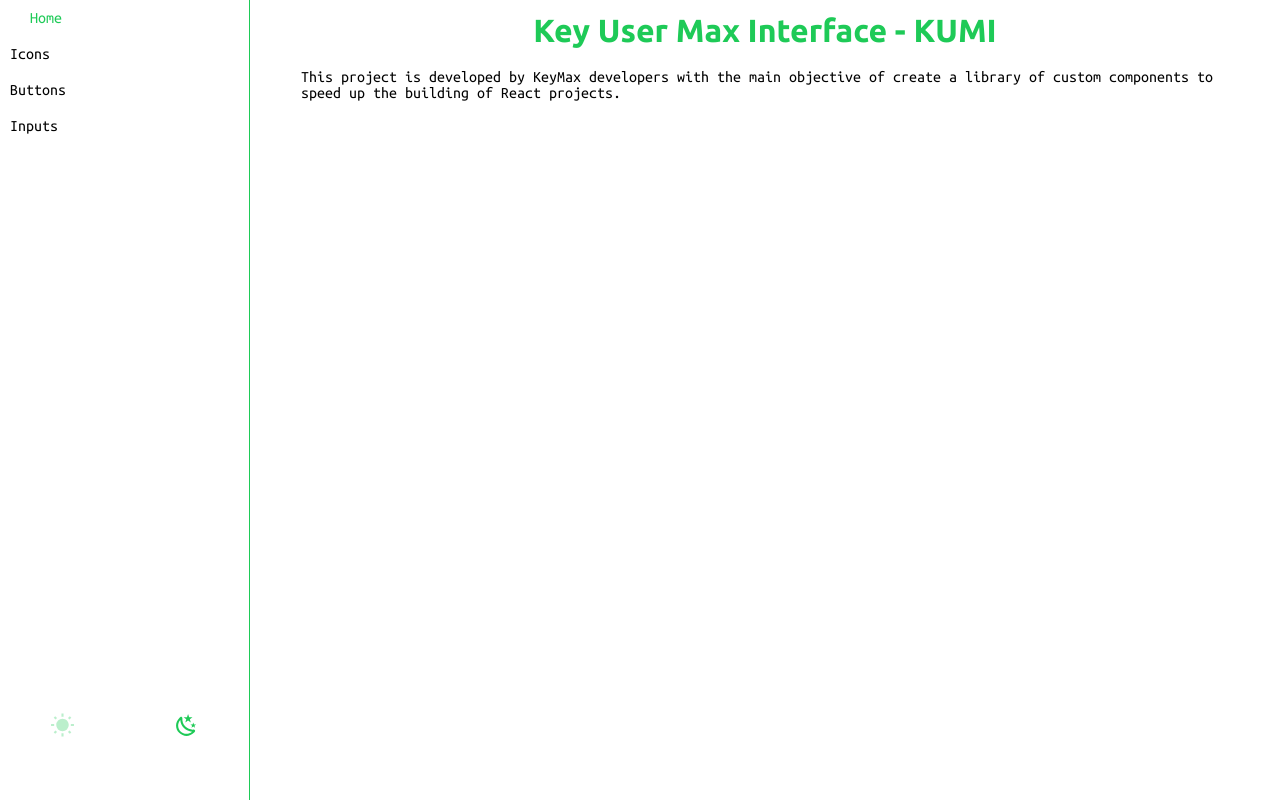
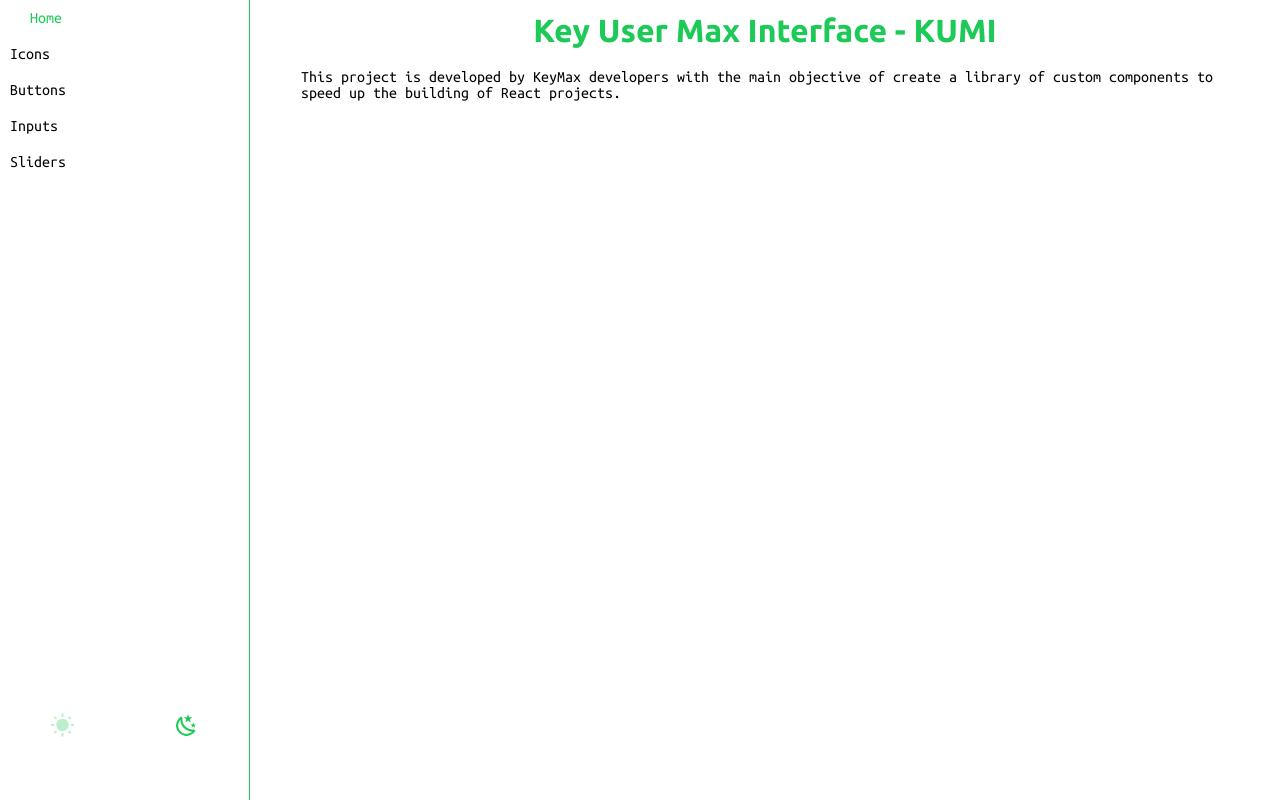
Before and after one commit to KeyMax-Dev/kumi, a React app: page / in a window 1280 px wide. Built offline with nearby package versions, Linux system fonts and the light colour scheme.

Commit message:
:sparkles: Created base of slider.

```diff
--- a/src/app/app.tsx
+++ b/src/app/app.tsx
@@ -7,6 +7,7 @@ import ButtonsPage from './pages/buttons';
 import HomePage from './pages/home';
 import IconsPage from './pages/icons';
 import InputsPage from './pages/inputs';
+import SlidersPage from './pages/sliders';
 import { RouterPaths } from './utils/constants';
 
 const App = (): JSX.Element => {
@@ -21,6 +22,7 @@ const App = (): JSX.Element => {
                     <Route component={IconsPage} path={RouterPaths.Icons.path} />
                     <Route component={ButtonsPage} path={RouterPaths.Buttons.path} />
                     <Route component={InputsPage} path={RouterPaths.Inputs.path} />
+                    <Route component={SlidersPage} path={RouterPaths.Sliders.path} />
                 </Switch>
             </Main>
         </HashRouter>
--- /dev/null
+++ b/src/app/pages/sliders/index.tsx
@@ -0,0 +1,20 @@
+import Page from 'app/components/page';
+import { Slider } from 'lib';
+import React from 'react';
+
+const Strings = {
+    Heading: {
+        MainTitle: 'Sliders',
+    },
+};
+
+const SlidersPage = (): JSX.Element => {
+    return (
+        <Page>
+            <h1>{Strings.Heading.MainTitle}</h1>
+            <Slider></Slider>
+        </Page>
+    );
+};
+
+export default SlidersPage;
--- a/src/app/utils/constants.ts
+++ b/src/app/utils/constants.ts
@@ -1,10 +1,11 @@
 import RouterPath from 'app/types/router-path';
 
-type RouterPathKeys = 'Home' | 'Icons' | 'Buttons' | 'Inputs';
+type RouterPathKeys = 'Home' | 'Icons' | 'Buttons' | 'Inputs' | 'Sliders';
 
 export const RouterPaths: { [key in RouterPathKeys]: RouterPath } = {
     Home: { name: 'Home', path: '/' },
     Icons: { name: 'Icons', path: '/icons' },
     Buttons: { name: 'Buttons', path: '/buttons' },
     Inputs: { name: 'Inputs', path: '/inputs' },
+    Sliders: { name: 'Sliders', path: '/sliders'}
 };
--- a/src/lib/src/components/index.ts
+++ b/src/lib/src/components/index.ts
@@ -4,3 +4,4 @@ export { GlobalStyle };
 export * from './icon';
 export * from './button';
 export * from './input';
+export * from './slider';
--- /dev/null
+++ b/src/lib/src/components/slider/index.tsx
@@ -0,0 +1,87 @@
+import { createClassName } from 'lib/src/utils';
+import React, { DragEvent, useEffect, useState, useRef } from 'react';
+import { SliderContainer, SliderTrackerElement, SliderTrackingRailElement } from './styles';
+
+interface SliderTrackerProps {
+    value?: number;
+    active?: boolean;
+}
+
+const SliderTracker = ({ value = 0, active = false }: SliderTrackerProps): JSX.Element => {
+    const [left, setLeft] = useState<number>(value);
+
+    useEffect(() => {
+        setLeft(value);
+    }, [value]);
+
+    return (
+        <SliderTrackerElement
+            className={createClassName(active ? ['slider', 'tracker', 'active'] : ['slider', 'tracker'])}
+            role="slider-tracker"
+            tabIndex={0}
+            style={{ left: `${left}%` }}
+        >
+            <label>{value}</label>
+        </SliderTrackerElement>
+    );
+};
+
+const getNewValue = (rect: DOMRect, clientX: number) => {
+    const { width, left } = rect;
+
+    const scale = width / 100;
+    const distance = clientX - left;
+
+    let result = Math.round(distance / scale);
+    if (result < 0) return 0;
+    if (result > 100) return 100;
+    return result;
+};
+
+export const Slider = (): JSX.Element => {
+    const [value, setValue] = useState<number>(0);
+    const [isFocused, setIsFocused] = useState<boolean>(false);
+    const containerRef = useRef<HTMLDivElement>(null);
+
+    const mouseDownHandler = (event: React.MouseEvent<HTMLDivElement>) => {
+        event.preventDefault();
+        setValue(getNewValue(event.currentTarget.getBoundingClientRect(), event.clientX));
+        setIsFocused(true);
+    };
+
+    const mouseMoveHandler = (event: MouseEvent) => {
+        if (!isFocused || !containerRef.current) return;
+        event.preventDefault();
+        setValue(getNewValue(containerRef.current.getBoundingClientRect(), event.clientX));
+    };
+
+    const stopMovementHandler = () => {
+        setIsFocused(false);
+    };
+
+    useEffect(() => {
+        if (!isFocused) return;
+        window.addEventListener('mousemove', mouseMoveHandler);
+        window.addEventListener('mouseup', stopMovementHandler);
+
+        return () => {
+            window.removeEventListener('mousemove', mouseMoveHandler);
+            window.removeEventListener('mouseup', stopMovementHandler);
+        };
+    });
+
+    return (
+        <SliderContainer
+            className={createClassName(['slider', 'container'])}
+            role="container"
+            onMouseDown={mouseDownHandler}
+            ref={containerRef}
+        >
+            <SliderTrackingRailElement
+                className={createClassName(['slider', 'tracking', 'rail'])}
+                role="slider-tracking-rail"
+            />
+            <SliderTracker value={value} active={isFocused} />
+        </SliderContainer>
+    );
+};
--- /dev/null
+++ b/src/lib/src/components/slider/styles.tsx
@@ -0,0 +1,63 @@
+import { ThemedComponentProps } from 'lib/src/types';
+import { getColorOrDefault } from 'lib/src/utils';
+import styled from 'styled-components';
+
+export const SliderContainer = styled.div`
+    position: relative;
+    min-width: 300px;
+    margin-top: 30px;
+    height: 30px;
+    display: flex;
+    justify-content: center;
+    align-items: center;
+
+    background-color: transparent;
+`;
+
+export const SliderTrackingRailElement = styled.div<ThemedComponentProps>`
+    flex: 1;
+    width: 100%;
+    height: 5px;
+    background-color: ${({ theme, color, invert }) => getColorOrDefault(theme, color, invert, 0.15)};
+    border-radius: ${({ theme }) => theme.borderRadius};
+`;
+
+export const SliderTrackerElement = styled.div<ThemedComponentProps>`
+    left: 0;
+    position: absolute;
+    width: 30px;
+    height: 30px;
+    margin-left: -15px;
+    background-color: ${({ theme, color, invert }) => getColorOrDefault(theme, color, !invert)};
+    border: 5px solid ${({ theme, color, invert }) => getColorOrDefault(theme, color, invert)};
+    border-radius: 50%;
+
+    display: flex;
+    justify-content: center;
+    align-items: center;
+
+    outline: none;
+    transition: box-shadow ${({ theme }) => theme.transitions.average},
+        transform ${({ theme }) => theme.transitions.fast};
+
+    &:hover {
+        cursor: pointer;
+        box-shadow: 0 0 0 8px ${({ theme, color, invert }) => getColorOrDefault(theme, color, invert, 0.3)};
+    }
+
+    &[class$='active'] {
+        cursor: pointer;
+        transform: scale(0.9);
+        box-shadow: 0 0 0 16px ${({ theme, color, invert }) => getColorOrDefault(theme, color, invert, 0.3)};
+    }
+
+    label {
+        color: ${({ theme, color, invert }) => getColorOrDefault(theme, color, invert)};
+        font-family: ${({ theme }) => theme.font.input.fontFamily};
+        font-weight: bold;
+        font-size: calc(1.5 * ${({ theme }) => theme.font.input.fontSize});
+        position: absolute;
+        text-align: center;
+        top: -150%;
+    }
+`;
```
